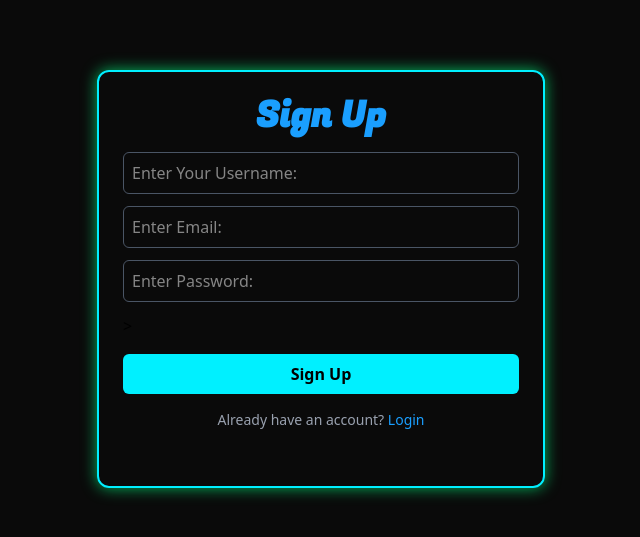
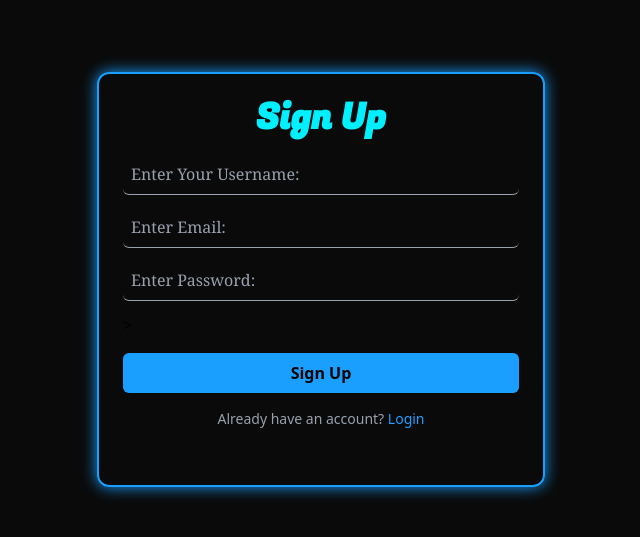
Before and after one commit to Saadbkhalid666/AutoLog.ai, an Angular app in the folder frontend/: page / in a window 1280 px wide. Shown: the part 121-658 px from the top of the page, without its empty margins (319-959 px from the left). Built offline with nearby package versions, Linux system fonts and the light colour scheme.

Commit message:
Creating Service

```diff
--- a/frontend/src/pages/signup/signup.css
+++ b/frontend/src/pages/signup/signup.css
@@ -5,5 +5,5 @@
 }
 
 .shadow-neon {
-  box-shadow: 0 0 15px rgba(0, 255, 128, 0.7);
+  box-shadow: 0 0 15px #1a9fff;
 }
--- a/frontend/src/pages/signup/signup.html
+++ b/frontend/src/pages/signup/signup.html
@@ -7,14 +7,14 @@
   </head>
   <body class="flex justify-center items-center min-h-screen">
     <div
-      class="signup-form-container border-[#00f0ff] border-2 rounded-xl p-6 w-[90%] max-w-md flex justify-center items-center shadow-md shadow-neon"
+      class="signup-form-container border-[#1a9fff] border-2 rounded-xl p-6 w-[90%] max-w-md flex justify-center items-center shadow-md shadow-neon"
     >
       <form
         [formGroup]="signupForm"
         (ngSubmit)="Submit()"
         class="signup-form flex flex-col justify-center items-center gap-4 w-full"
       >
-        <h1 class="signup-font text-3xl md:text-4xl text-[#1a9fff] font-bold">Sign Up</h1>
+        <h1 class="signup-font text-3xl md:text-4xl text-[#00f0ff] font-bold">Sign Up</h1>
 
         <div class="form-group flex flex-col gap-3 w-full">
           <input
@@ -22,7 +22,7 @@
             placeholder="Enter Your Username:"
             formControlName="username"
             required
-            class="p-2 rounded-md border border-gray-600 bg-transparent text-white focus:outline-none focus:border-[#00f0ff]"
+            class="p-2  rounded-md border-b border-gray-400 placeholder:font-serif placeholder:text-gray-400 focus:placeholder:text-gray-100  bg-transparent text-white focus:outline-none focus:border-[#1a9fff]"
           />
           <span
             *ngIf="username?.touched && username?.errors?.['required']"
@@ -35,7 +35,7 @@
             placeholder="Enter Email:"
             formControlName="email"
             required
-            class="p-2 rounded-md border border-gray-600 bg-transparent text-white focus:outline-none focus:border-[#00f0ff]"
+            class="p-2  rounded-md border-b border-gray-400 placeholder:font-serif placeholder:text-gray-400 focus:placeholder:text-gray-100  bg-transparent text-white focus:outline-none focus:border-[#1a9fff]"
           />
           <span *ngIf="email?.touched && email?.errors?.['required']" class="text-red-500 text-sm"
             >Email is required!</span
@@ -47,9 +47,8 @@
             placeholder="Enter Password:"
             formControlName="password"
             required
-            class="p-2 rounded-md border border-gray-600 bg-transparent text-white focus:outline-none focus:border-[#00f0ff]"
+            class="p-2  rounded-md border-b border-gray-400 placeholder:font-serif placeholder:text-gray-400 focus:placeholder:text-gray-100  bg-transparent text-white focus:outline-none focus:border-[#1a9fff]"
           />
-          <!-- Required Error -->
           <span
             *ngIf="password?.touched && password?.errors?.['required']"
             class="text-red-500 text-sm"
@@ -57,7 +56,6 @@
             Password is required!
           </span>
 
-          <!-- MinLength Error -->
           <span
             *ngIf="password?.touched && password?.errors?.['minlength']"
             class="text-red-500 text-sm"
@@ -70,7 +68,7 @@
 
         <button
           type="submit"
-          class="btn w-full py-2 bg-[#00f0ff] text-black font-semibold rounded-md hover:bg-[#2990d9] transition-all"
+          class="btn w-full py-2 hover:text-white focus:text-white duration-150  bg-[#1a9fff] text-black font-semibold rounded-md hover:bg-[#00f0ff] transition-all"
         >
           Sign Up
         </button>
--- /dev/null
+++ b/frontend/src/services/auth.ts
@@ -0,0 +1,8 @@
+import { Injectable } from '@angular/core';
+
+@Injectable({
+  providedIn: 'root'
+})
+export class Auth {
+
+}
```
Also changed, not shown: 1 other file (tests, documents, lock files or other folders).
